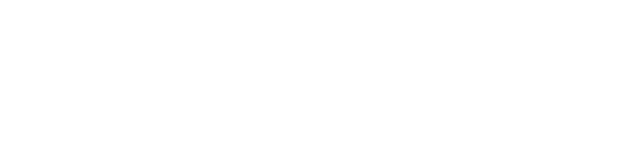
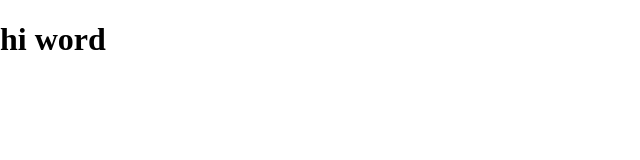
Before and after one commit to DaniilRai13/Shelter, a plain HTML site: page shelter/main/index.html in a window 1280 px wide. Shown: the whole page, without its empty margins (0-640 px from the left). Drawn offline with Linux system fonts and the light colour scheme.

Commit message:
feat:connection less

```diff
--- a/shelter/main/index.html
+++ b/shelter/main/index.html
@@ -4,9 +4,12 @@
     <meta charset="UTF-8">
     <meta http-equiv="X-UA-Compatible" content="IE=edge">
     <meta name="viewport" content="width=device-width, initial-scale=1.0">
+    <link rel="stylesheet" href="style/style.css">
     <title>Shelter</title>
 </head>
 <body>
-
+    <header>
+        <h1>hi word</h1>
+    </header>
 </body>
 </html>
--- /dev/null
+++ b/shelter/main/style/blocks/header.less
@@ -0,0 +1 @@
+// main: ../style.less
--- /dev/null
+++ b/shelter/main/style/style.less
@@ -0,0 +1,10 @@
+// compress: true
+
+html{
+    height: 100%;
+    body{
+        margin:0;
+    }
+}
+
+@import url("blocks/header.less");
```
Also changed, not shown: shelter/main/style/style.css (added).
